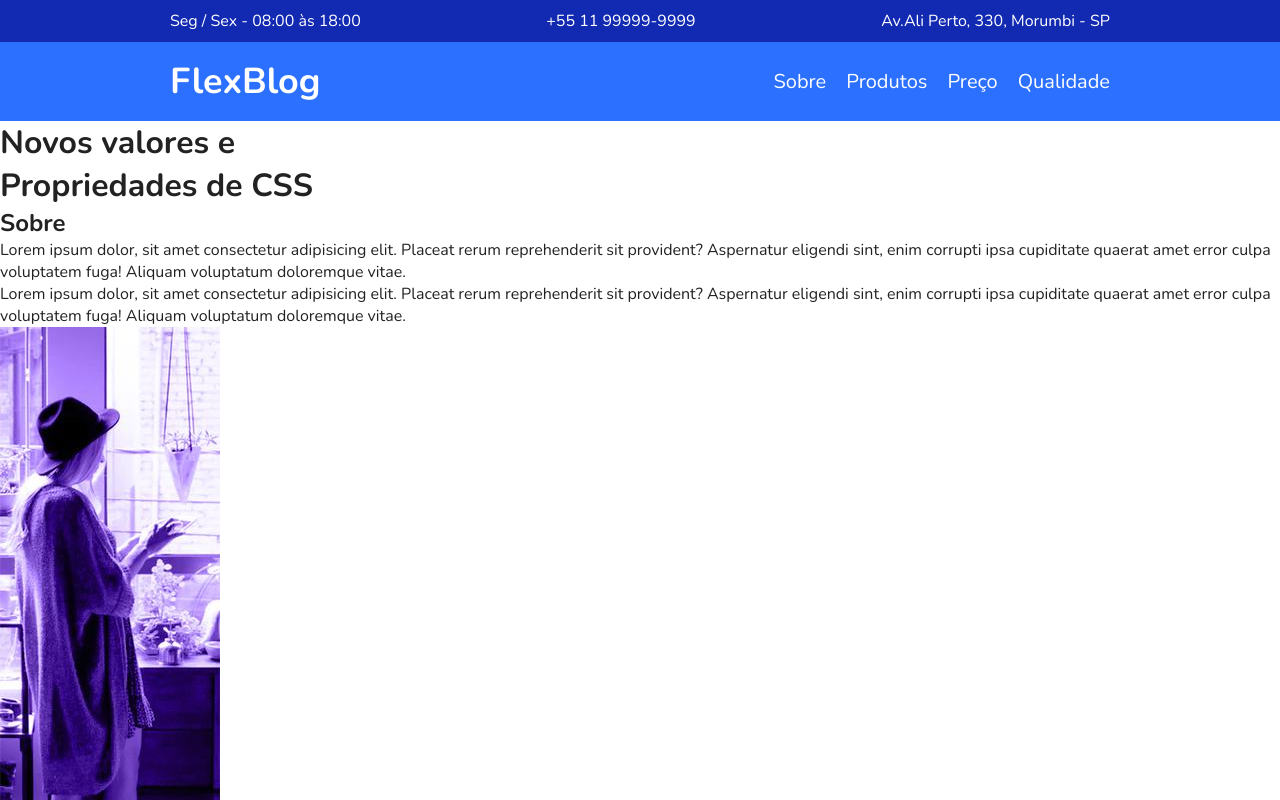
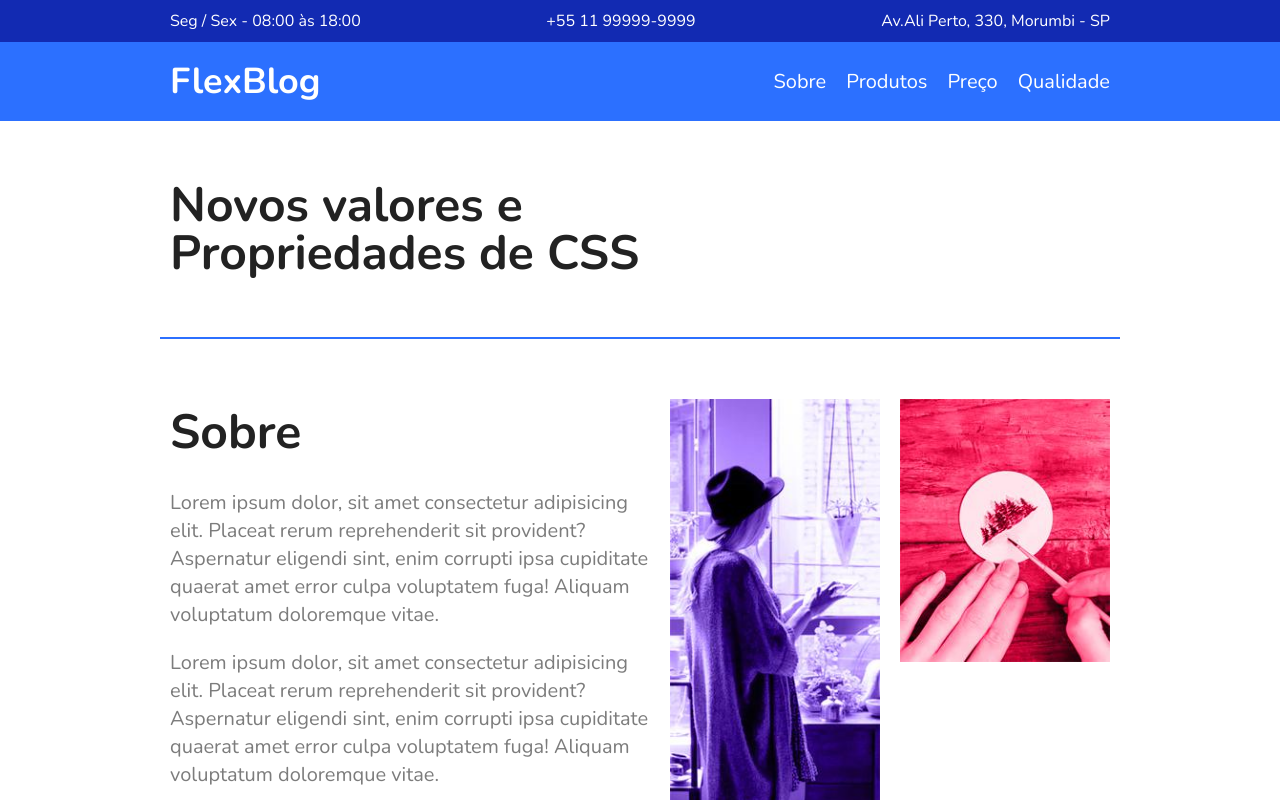
Before and after one commit to Lftho/JobSemanal-Origamid, a plain HTML site: page index.html in a window 1280 px wide. Shown: the top 800 px of the page. Drawn offline with nearby package versions, Linux system fonts and the light colour scheme.

Commit message:
estilizando a class sobre, sobre-img

```diff
--- a/css/style.css
+++ b/css/style.css
@@ -92,3 +92,47 @@ img {
 .menu-nav a:hover {
   color: #122ab2;
 }
+
+/* Introdução */
+
+.introducao {
+  font-size: 3em; /*48 psd*/
+  line-height: 1;
+  max-width: 960px;
+  margin: 0 auto;
+  padding: 60px 10px;
+}
+
+/* Sobre */
+
+.sobre {
+  border-top:  2px solid #2c70ff;
+  border-bottom:  2px solid #2c70ff;
+  max-width: 960px;
+  margin: 0 auto;
+  padding: 60px 0;
+  display: flex;
+  flex-wrap: wrap;
+}
+
+.sobre-info {
+  flex: 2 1 380px;
+  margin: 0 10px;
+}
+
+.sobre-info h1 {
+  font-size: 3em;
+  margin-bottom: .5em;
+}
+
+.sobre-info p {
+  font-size: 1.25em;
+  line-height: 1.4;
+  margin-bottom: 1em;
+  color: #7c7c7c;
+}
+
+.sobre-img {
+  flex: 1 1 160px;
+  margin: 0 10px;
+}
```
